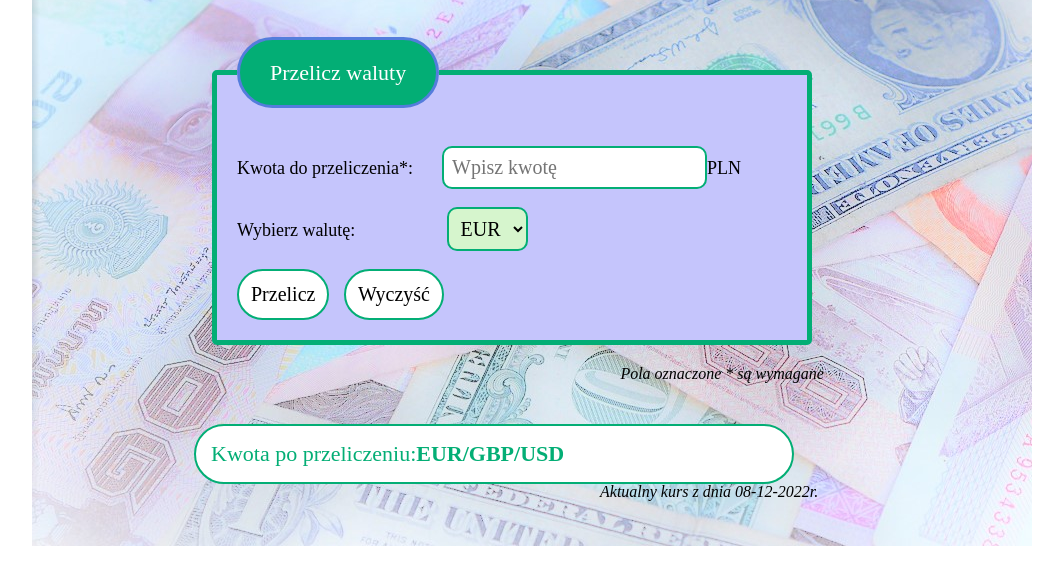
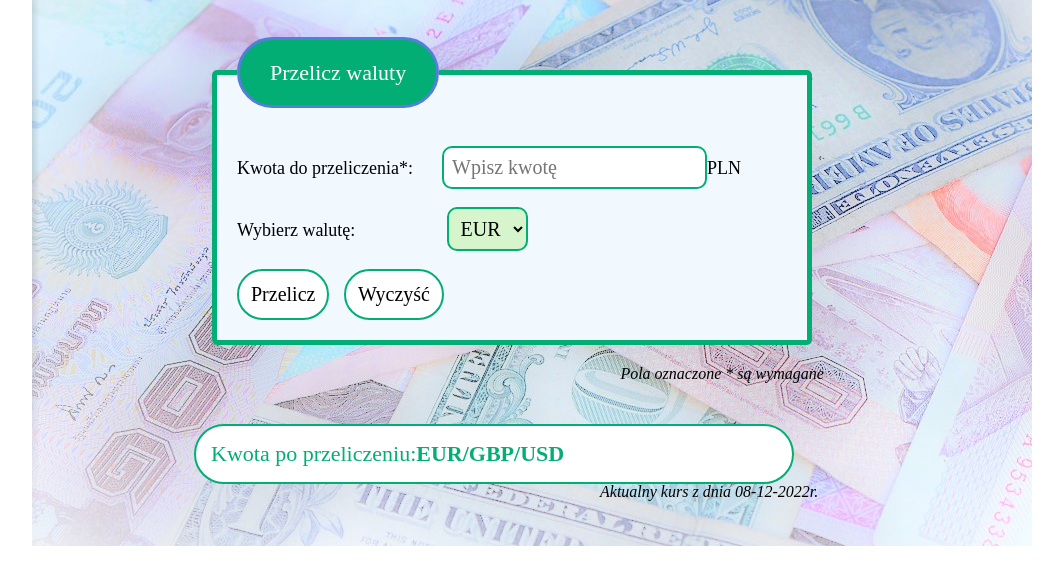
Before and after one commit to karoldytman/currency-converter, a plain HTML site: page index.html in a window 1280 px wide. Shown: the part 284-860 px from the top of the page, without its empty margins (108-1171 px from the left). Drawn offline with nearby package versions, Linux system fonts and the light colour scheme.

Commit message:
new background-color in fieldset

```diff
--- a/css/article.css
+++ b/css/article.css
@@ -28,7 +28,7 @@
     padding: 20px;
     margin: 20px;
     width: 600px;
-    background-color: rgb(197, 197, 252);
+    background-color: rgb(241, 249, 255);
 }
 
 .form__legend {
```
